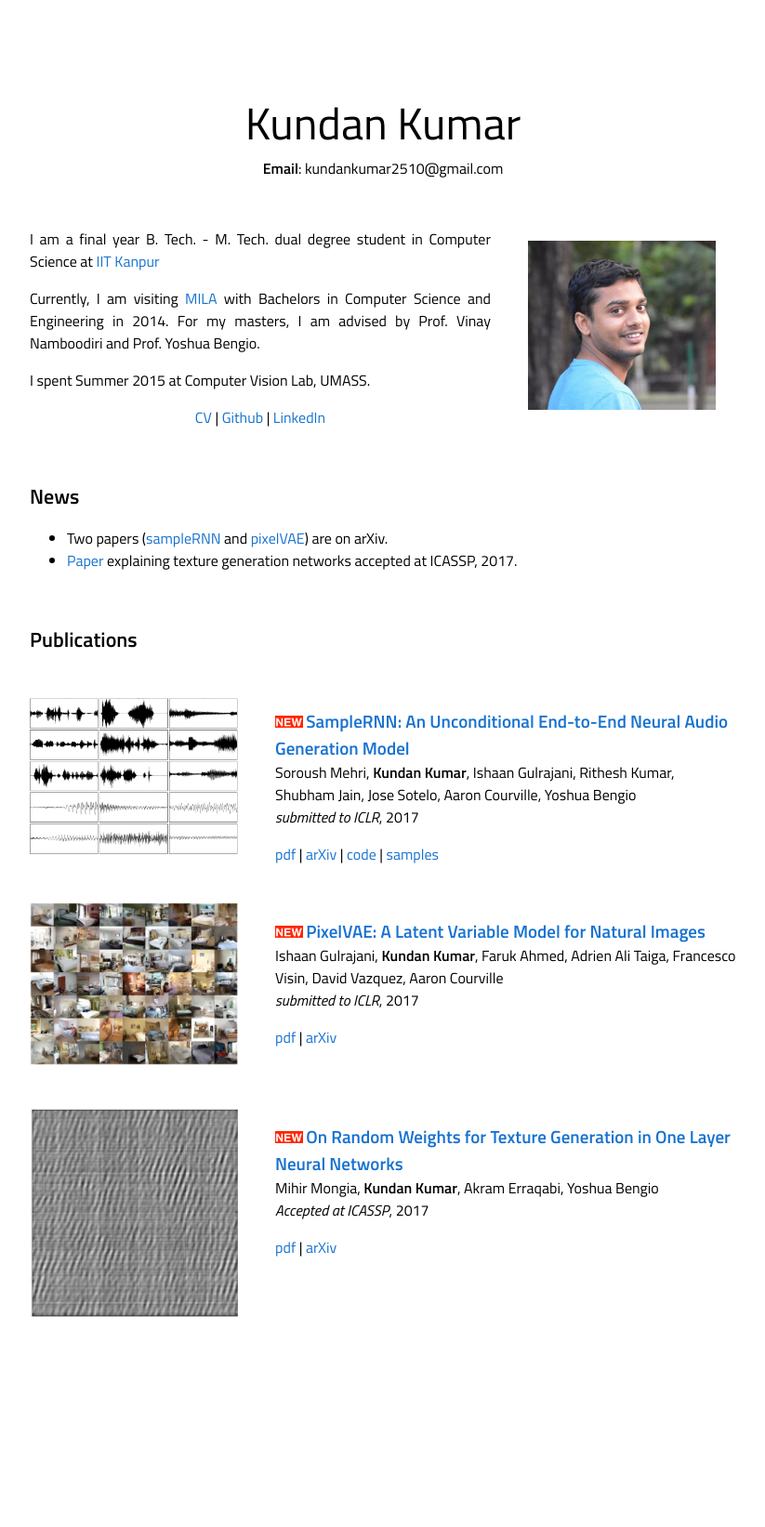
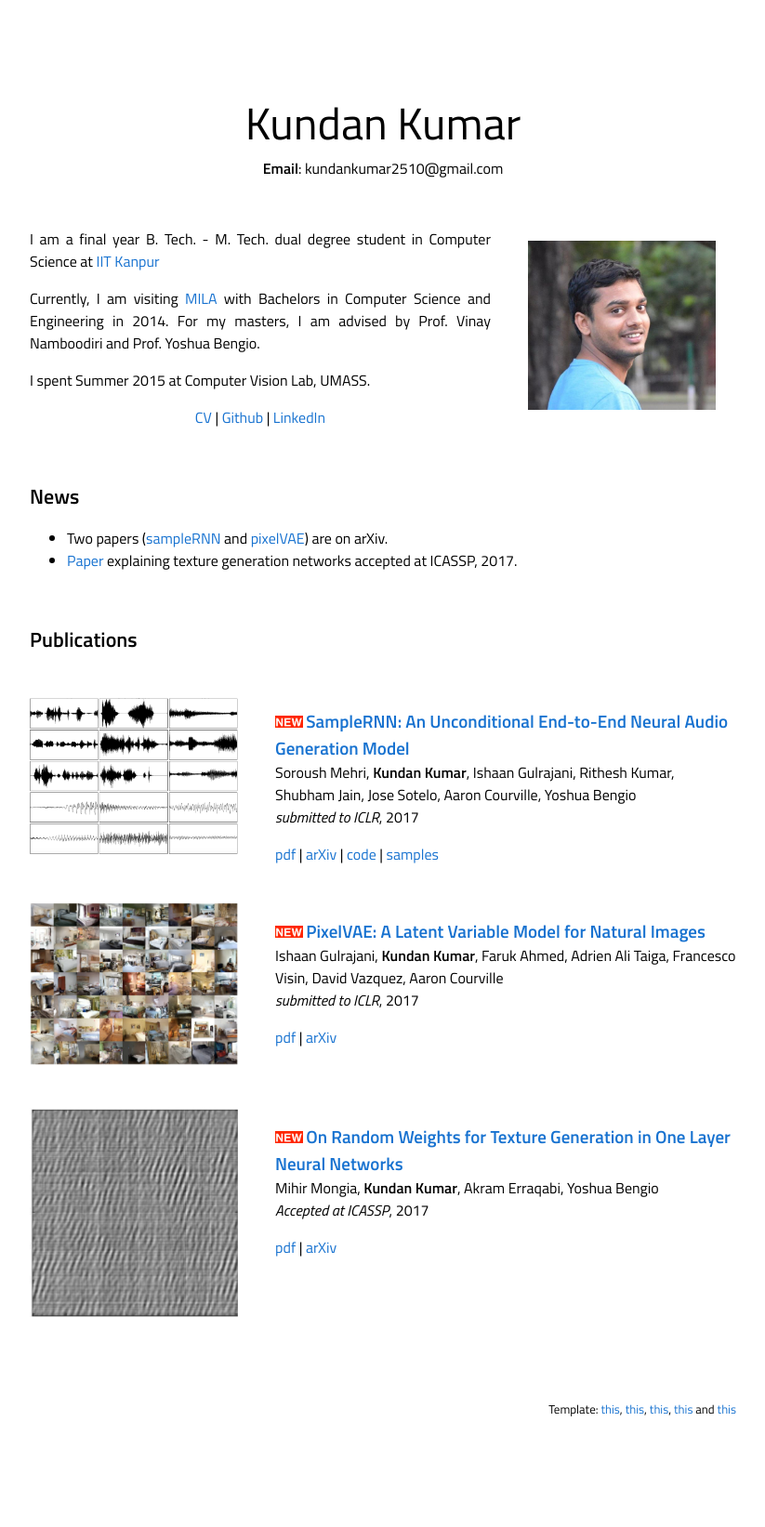
Before and after one commit to kundan2510/kundan2510.github.io, a Jekyll site: the page built from index.html, in a window 1280 px wide. Shown: the whole page at 93% size, without its empty margins (228-1051 px from the left). Built offline with Jekyll 4.4.1, drawn with Linux system fonts in a browser that asks for light colours; before the commit the page ends 1523 px from its top, so only the background shows below that.

Commit message:
Update index.html

```diff
--- a/index.html
+++ b/index.html
@@ -125,6 +125,11 @@ title: Kundan Kumar
 				</td>
   				</tr>
 			</tbody></table>
+			<table width="100%" cellspacing="0" cellpadding="20" border="0" align="center">
+    			<tbody><tr><td><br><p align="right"><font size="2">
+				Template: <a href="https://people.eecs.berkeley.edu/~pathak/">this</a>, <a href="http://www.cs.berkeley.edu/%7Ebarron/">this</a>, <a href="http://www.cs.berkeley.edu/%7Eakar/">this</a>, <a href="http://www.cs.berkeley.edu/%7Esgupta/">this</a> and <a href="http://jeffdonahue.com/">this</a>
+    			</font></p></td></tr>
+			</tbody></table>
+		</td></tr></tbody></table>
 
-		</td></tr></tbody></table>
 </div><!-- /.blurb -->
```
